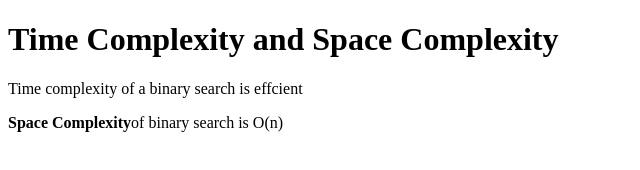
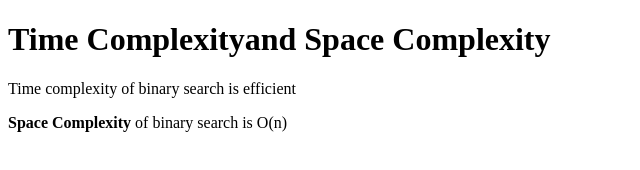
Before and after one commit to acciojob/time-and-space-complexity-Shubhamsahar, a website: page main.html in a window 1280 px wide. Shown: the whole page, without its empty margins (0-640 px from the left). Drawn offline with Linux system fonts and the light colour scheme.

Commit message:
created a submission

```diff
--- a/main.html
+++ b/main.html
@@ -8,10 +8,9 @@
 
 <body>
 	<!-- the entire body must be written by student -->
-	<h1>Time Complexity and Space Complexity</h1>
-	<p>Time complexity of a binary search is effcient </p>
-	<p>  <b>Space Complexity</b>of binary search is O(n)</p>
-
+	<h1> Time Complexityand Space Complexity</h1>
+	<p> Time complexity of binary search is efficient </p>
+	<p> <b>Space Complexity  </b>of binary search is O(n)</p>
     <script type="text/javascript" src="./script.js">
 </script>
 
```
